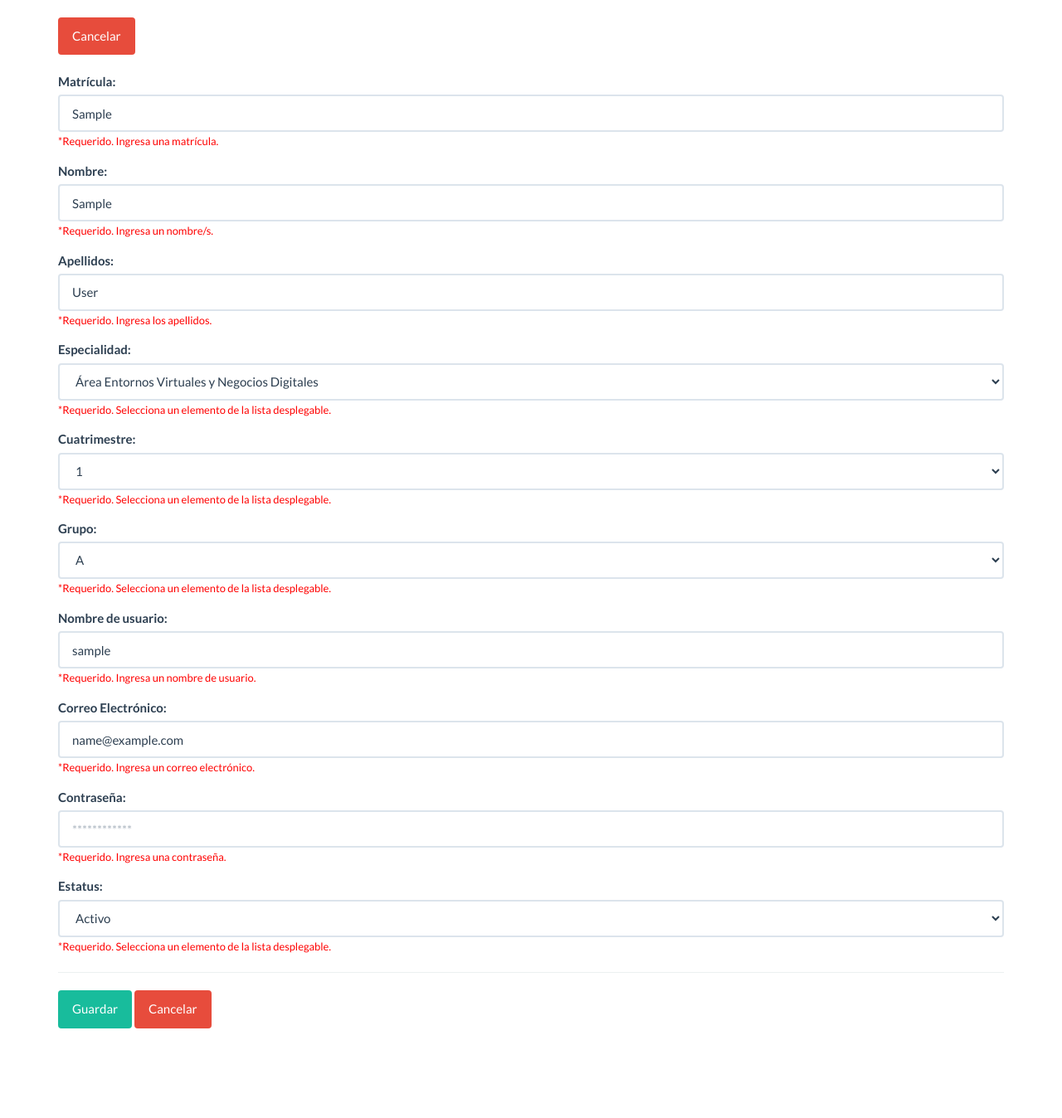
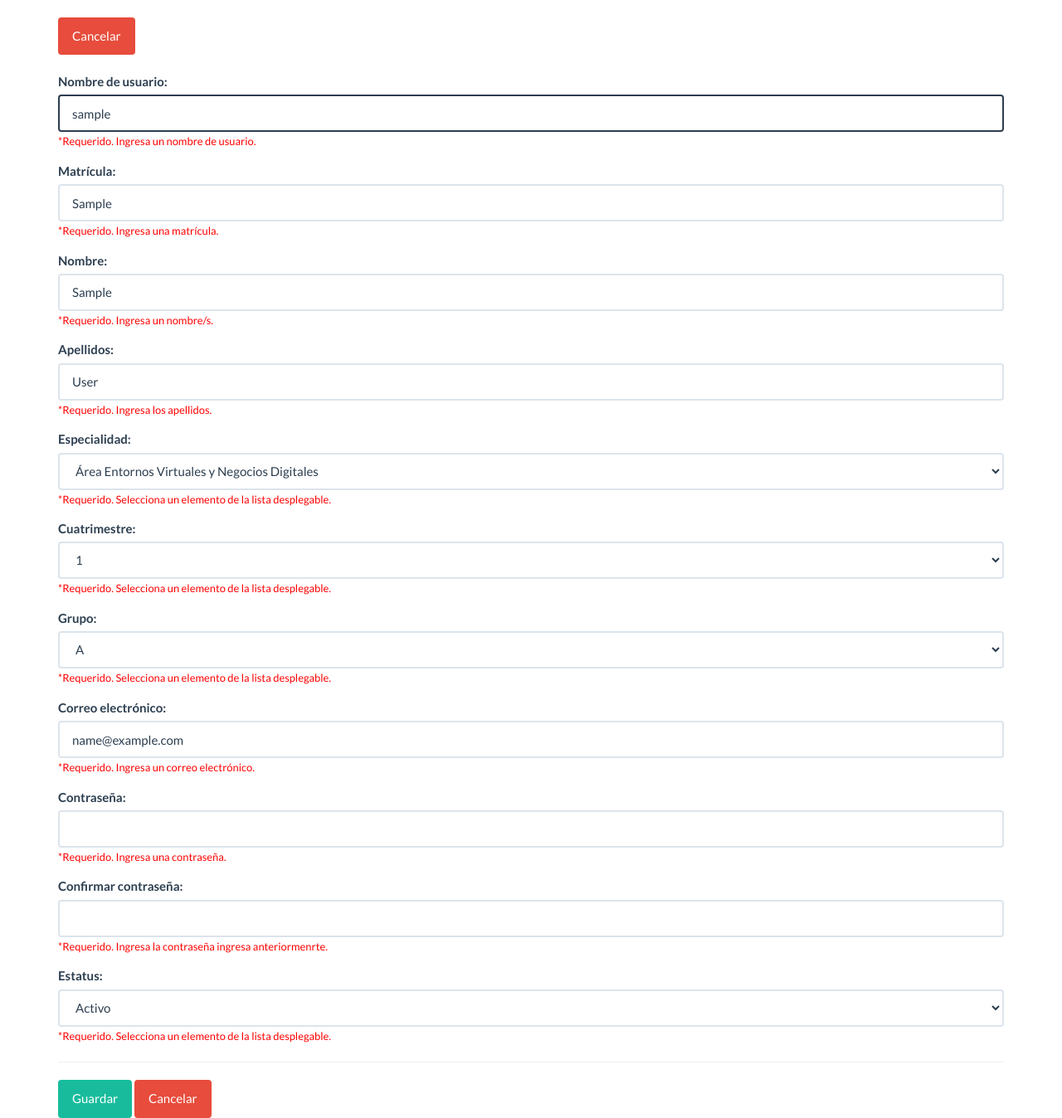
Before and after one commit to Mario-Alonso99/SistemaGestionHorarios-TI, a Django app: page /students/update/1/ in a window 1280 px wide. Shown: the part 60-1408 px from the top of the page at 83% size. Before the commit the page ends 1300 px from the top, so only its background shows below. Run offline with Django 3.2, Linux system fonts and the light colour scheme; a user stored in the database is signed in; tables that the repository leaves empty hold one stand-in row (values such as "Sample post"); some libraries are stand-ins or nearby versions.

Commit message:
Ajustes a la Encriptación de Contraseñas en la Gestión de Alumnos desde el Master, Módulo Dirección

```diff
--- a/apps/appDirection/students/forms.py
+++ b/apps/appDirection/students/forms.py
@@ -3,42 +3,41 @@ from django import forms
 #Importamos el Módelo de la Aplicación Students (models.py)
 from apps.appDirection.students.models import Student
 
+#Importamos el Formulario de Creación de Django
+from django.contrib.auth.forms import UserCreationForm
+
 #Formulario Empleando los campos del Modelo de User y los campos del nuevo Modelo (models.py)
-class StudentForm(forms.ModelForm):
+class RegistroForm(UserCreationForm):
 	class Meta:
 		model = Student
 		fields = [
-			#fields del Módelo creado
-			'matricula',
-			'especialidad',
-			'cuatrimestre',
-			'grupo',
-			'estatus',
-			'tipo',
-			#Fields del Módelo User de Django
-			'username',
-			'first_name',
-			'last_name',
-			'email',
-			'password',
-		]
-
+				#fields del Módelo creado
+				'matricula',
+				'especialidad',
+				'cuatrimestre',
+				'grupo',
+				'estatus',
+				'tipo',
+				#Fields del Módelo User de Django
+				'username',
+				'first_name',
+				'last_name',
+				'email',
+			]
 		labels = {
-			#labels del Módelo creado
-			'matricula': 'Matrícula:',
-			'especialidad': 'Especialidad:',
-			'cuatrimestre': 'Cuatrimestre:',
-			'grupo': 'Grupo:',
-			'estatus': 'Estatus:',
-			'tipo': 'Tipo:',
-			#labels del Módelo User de Django
-			'username': 'Nombre de usuario:',
-			'first_name': 'Nombre:',
-			'last_name': 'Apellidos:',
-			'email': 'Correo Electrónico:',
-			'password': 'Contraseña:',
+				#labels del Módelo creado
+				'matricula': 'Matrícula:',
+				'especialidad': 'Especialidad:',
+				'cuatrimestre': 'Cuatrimestre:',
+				'grupo': 'Grupo:',
+				'estatus': 'Estatus:',
+				'tipo': 'Tipo:',
+				#labels del Módelo User de Django
+				'username': 'Nombre de usuario',
+				'first_name': 'Nombre',
+				'last_name': 'Apellidos',
+				'email': 'Correo',
 		}
-
 		widgets = {
 			#widgest del Módelo creado
 			'matricula': forms.TextInput(attrs={'class':'form-control', 'placeholder': '20172ITI009', 'required': 'required'}),
@@ -46,11 +45,9 @@ class StudentForm(forms.ModelForm):
 			'cuatrimestre': forms.Select(attrs={'class':'form-control'}),
 			'grupo': forms.Select(attrs={'class':'form-control'}),
 			'estatus': forms.Select(attrs={'class':'form-control'}),
-			'tipo': forms.TextInput(attrs={'class':'form-control', 'placeholder': 'Matrícula', 'required': 'required'}),
 			#widgest del Módelo User de Django
 			'username': forms.TextInput(attrs={'class':'form-control', 'placeholder': 'mario.blazter99', 'required': 'required'}),
 			'first_name': forms.TextInput(attrs={'class':'form-control', 'placeholder': 'Mario Alberto', 'required': 'required'}),
 			'last_name': forms.TextInput(attrs={'class':'form-control', 'placeholder': 'Alonso Alvarado', 'required': 'required'}),
 			'email': forms.EmailInput(attrs={'class':'form-control', 'placeholder': 'mario.blazter99@gmail.com', 'required': 'required'}),
-			'password': forms.PasswordInput(attrs={'class':'form-control', 'placeholder': '************', 'required': 'required'}),
 		}
--- a/apps/appDirection/students/urls.py
+++ b/apps/appDirection/students/urls.py
@@ -10,8 +10,8 @@ from apps.appDirection.students.views import StudentCreate, StudentList, Student
 from .views import importar
 
 studentpatterns = ([
-    path('new/', StudentCreate.as_view(), name='student_create'),
-    path('list/', StudentList.as_view(), name='student_list'),
+    path('new/', login_required (StudentCreate.as_view()), name='student_create'),
+    path('list/', login_required (StudentList.as_view()), name='student_list'),
     path('update/<int:pk>/', login_required (StudentUpdate.as_view()), name='student_update'),
     path('delete/<int:pk>/', login_required (StudentDelete.as_view()), name='student_delete'),
     path('show/<int:pk>/', login_required (StudentShow.as_view()), name='student_show'),
--- a/apps/appDirection/students/views.py
+++ b/apps/appDirection/students/views.py
@@ -5,8 +5,8 @@ from django.urls import reverse_lazy
 #Importamos el Módelo de la Aplicación Students (models.py)
 from apps.appDirection.students.models import Student
 
-#Importamos el Formulario de la Aplicación Students (forms.py)
-from apps.appDirection.students.forms import StudentForm
+#Importamos el Formulario de la Aplicación Students para el registro y actualización (forms.py)
+from apps.appDirection.students.forms import RegistroForm
 
 #Importamos el filtro de la Aplicación Students (filters.py)
 from apps.appDirection.students.filters import StudentFilter
@@ -26,8 +26,8 @@ from .models import Student
 #Clase de Creación de Registro
 class StudentCreate(CreateView):
     model = Student
-    form_class = StudentForm
-    template_name = 'students/student_formCreate.html'
+    form_class = RegistroForm
+    template_name = 'students/registrar.html'
     success_url = reverse_lazy('students:student_list')
 
 #Clase de Listado de Registros
@@ -39,8 +39,8 @@ class StudentList(ListView):
 #Clase de Actualización de Registros
 class StudentUpdate(UpdateView):
 	model = Student
-	form_class = StudentForm
-	template_name = 'students/student_formCreate.html'
+	form_class = RegistroForm
+	template_name = 'students/registrar.html'
 	success_url = reverse_lazy('students:student_list')
 
 #Clase de Eliminación de Registros
--- a/templates/students/registrar.html
+++ b/templates/students/registrar.html
@@ -1,62 +1,83 @@
 {% extends 'base/base.html' %}
 {% block content %}
+<a class= "btn btn-danger" href="{% url 'students:student_list' %}">Cancelar</a><br><br>
 <form method="post">
 	{% csrf_token %}
-	<div class="row">
-		<div class="col-md-8 col-md-offset-2">
+
+	<div class="form-group">
+		<label >Nombre de usuario:</label>
+		{{ form.username }}
+		<small style="color:red;">*Requerido. Ingresa un nombre de usuario.</small>
+	</div>
+
+	<div class="form-group">
+		<label>Matrícula:</label>
+		{{ form.matricula }}
+		<small style="color:red;">*Requerido. Ingresa una matrícula.</small>
+	</div>
+
 	<div class="form-group">
 		<label>Nombre:</label>
-				<input class="form-control" type="text" name="first_name">
+		{{ form.first_name }}
+		<small style="color:red;">*Requerido. Ingresa un nombre/s.</small>
 	</div>
-		</div>
-	</div>
-	<div class="row">
-		<div class="col-md-8 col-md-offset-2">
+
 	<div class="form-group">
 		<label >Apellidos:</label>
-				<input class="form-control" type="text" name="last_name">
+		{{ form.last_name }}
+		<small style="color:red;">*Requerido. Ingresa los apellidos.</small>
 	</div>
+
+	<div class="form-group">
+		<label for="{{form.especialidad.name}}"> {{ form.especialidad.label }}</label>
+		{{ form.especialidad }}
+		<small style="color:red;">*Requerido. Selecciona un elemento de la lista desplegable.</small>
 	</div>
+
+	<div class="form-group">
+		<label for="{{form.cuatrimestre.name}}"> {{ form.cuatrimestre.label }}</label>
+		{{ form.cuatrimestre }}
+		<small style="color:red;">*Requerido. Selecciona un elemento de la lista desplegable.</small>
 	</div>
-	<div class="row">
-		<div class="col-md-8 col-md-offset-2">
+
 	<div class="form-group">
-				<label >Nombre de usuario:</label>
-				<input class="form-control" type="text" name="username">
+		<label for="{{form.grupo.name}}"> {{ form.grupo.label }}</label>
+		{{ form.grupo }}
+		<small style="color:red;">*Requerido. Selecciona un elemento de la lista desplegable.</small>
 	</div>
-		</div>
-	</div>
-	<div class="row">
-		<div class="col-md-8 col-md-offset-2">
+
 	<div class="form-group">
 		<label >Correo electrónico:</label>
-				<input class="form-control" type="text" name="email">
+		{{ form.email }}
+		<small style="color:red;">*Requerido. Ingresa un correo electrónico.</small>
 	</div>
-		</div>
-	</div>
-	<div class="row">
-		<div class="col-md-8 col-md-offset-2">
+
 	<div class="form-group">
 		<label >Contraseña:</label>
 		<input class="form-control" type="password" name="password1">
+		<small style="color:red;">*Requerido. Ingresa una contraseña.</small>
 	</div>
-		</div>
-	</div>
-	<div class="row">
-		<div class="col-md-8 col-md-offset-2">
+
 	<div class="form-group">
 		<label >Confirmar contraseña:</label>
 		<input class="form-control" type="password" name="password2">
+		<small style="color:red;">*Requerido. Ingresa la contraseña ingresa anteriormenrte.</small>
 	</div>
+
+	<div class="form-group">
+		<label for="{{form.estatus.name}}"> {{ form.estatus.label }}</label>
+		{{ form.estatus }}
+		<small style="color:red;">*Requerido. Selecciona un elemento de la lista desplegable.</small>
 	</div>
+
+	<div class="form-group" hidden>
+		<label for="{{form.tipo.name}}"> {{ form.tipo.label }}</label>
+		{{ form.tipo }}
 	</div>
-	<div class="row">
-		<div class="col-md-8 col-md-offset-2">
-			<div class="form-group">
-				<button class="btn btn-success "type="submit">Guardar</button>
+
+	<hr width=100%  align="center"  size=10   noshade="noshade">
+
+	<button class="btn btn-success" type="submit">Guardar</button>
 	<a class= "btn btn-danger" href="{% url 'students:student_list' %}">Cancelar</a>
-			</div>
-		</div>
-	</div>
 </form>
 {% endblock %}
--- a/templates/students/student_formCreate.html
+++ b/templates/students/student_formCreate.html
@@ -12,6 +12,13 @@
 <form method="post">
 	{% csrf_token %}
 	<!--{{ form.as_p }}-->
+
+	<div class="form-group">
+		<label for="{{form.username.name}}"> {{ form.username.label }}</label>
+		{{ form.username }}
+		<small style="color:red;">*Requerido. Ingresa un nombre de usuario.</small>
+	</div>
+
 	<div class="form-group">
 		<label for="{{form.matricula.name}}"> {{ form.matricula.label }}</label>
 		{{ form.matricula }}
@@ -49,12 +56,6 @@
 	</div>
 
 	<div class="form-group">
-		<label for="{{form.username.name}}"> {{ form.username.label }}</label>
-		{{ form.username }}
-		<small style="color:red;">*Requerido. Ingresa un nombre de usuario.</small>
-	</div>
-
-	<div class="form-group">
 		<label for="{{form.email.name}}"> {{ form.email.label }}</label>
 		{{ form.email }}
 		<small style="color:red;">*Requerido. Ingresa un correo electrónico.</small>
```
Lines whose indentation alone changed are shown as unchanged.
